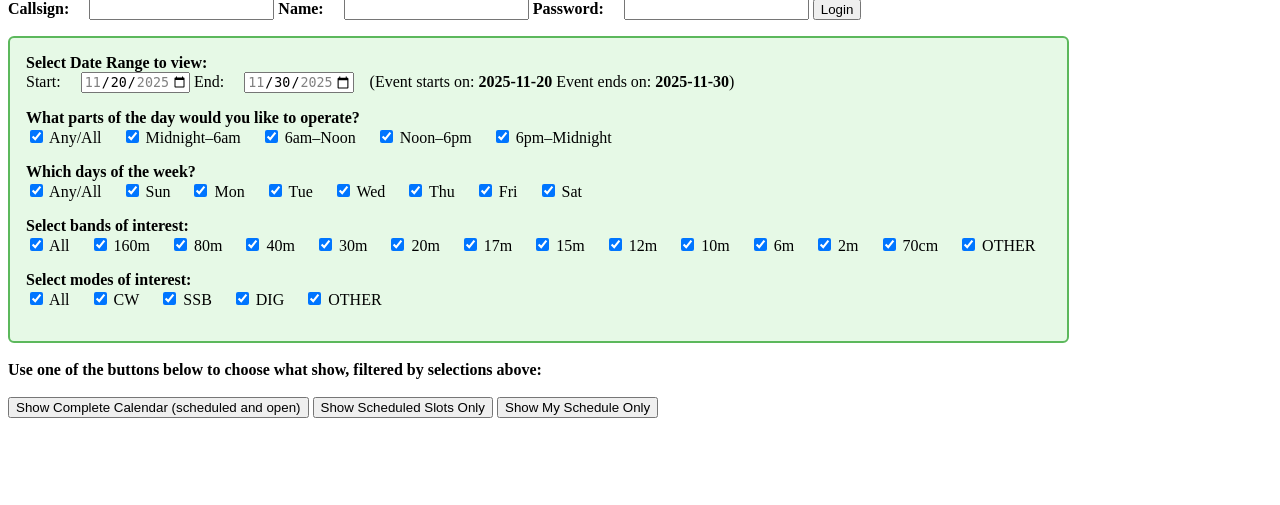
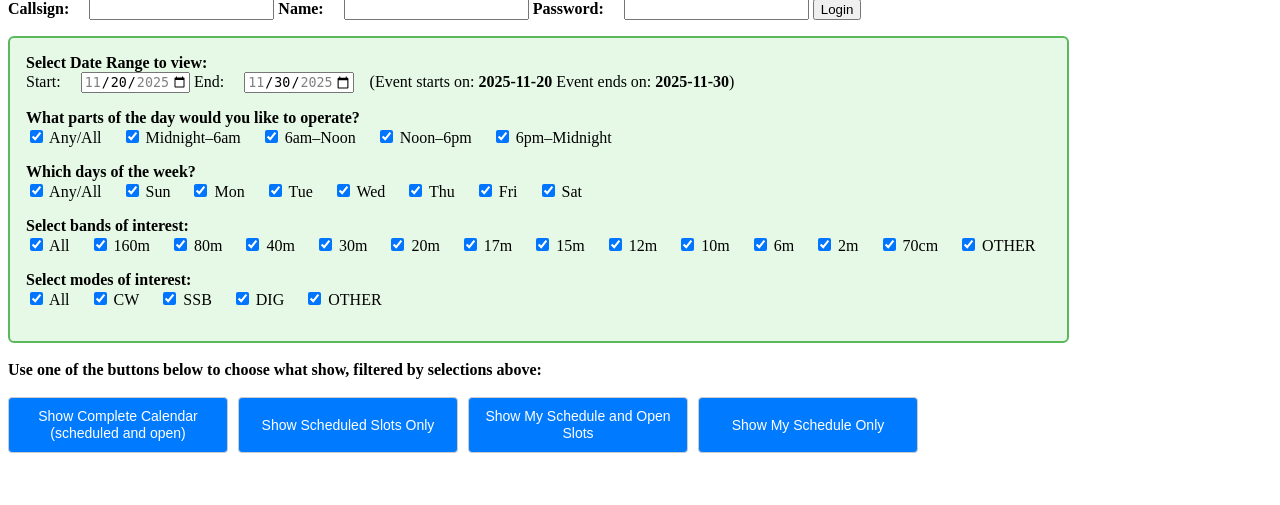
Before and after one commit to wizardofaz/k7rst_event_scheduler, a PHP site: page /scheduler.php in a window 1280 px wide. Shown: the part 242-747 px from the top of the page. Run offline with PHP 8.4, Linux system fonts and the light colour scheme.

Commit message:
remember currently logged in user; style changes on some buttons; implement mine_and_open

```diff
--- a/login.php
+++ b/login.php
@@ -3,12 +3,14 @@ require_once 'config.php';
 require_once 'logging.php';
 require_once 'db.php';
 
-function login($db_conn, $op_call, $op_pw) {
+function login($db_conn, $op_call, $op_name, $op_pw) {
 
     // password and login handling
 
     // Login related variables:
     // $_SESSION['authenticated_users'][$call]: table of users already authenticated in this session
+    // $_SESSION['logged_in_call']: call of currently logged in user
+    // $_SESSION['logged_in_name']: name of currently logged in user
     // $_SESSION['login_flash']: when set true will trigger a short "logged in" message
     // $authorized: current user is authorized
 
@@ -19,6 +21,10 @@ function login($db_conn, $op_call, $op_pw) {
     $authorized = false;
 
     if ($_SERVER['REQUEST_METHOD'] === 'POST') {
+        if(isset($_SESSION['logged_in_call'])) {
+            $op_call = $_SESSION['logged_in_call'];
+            $op_name = $_SESSION['logged_in_name'];
+        }
 
         if (isset($_SESSION['authenticated_users'][$op_call])
             && $_SESSION['authenticated_users'][$op_call]
@@ -35,12 +41,16 @@ function login($db_conn, $op_call, $op_pw) {
                 // there is no db pw && no pw was entered, this user is authorized by default (I know, unconventional...)
                 log_msg(DEBUG_INFO, "✅ PW: No password exists in db for $op_call, login without pw is ok");
                 $_SESSION['authenticated_users'][$op_call] = true;
+                $_SESSION['logged_in_call'] = $op_call;
+                $_SESSION['logged_in_name'] = $op_name;
                 $_SESSION['login_flash'] = true;
                 $authorized = true;
             } elseif ($db_stored_pw === $op_pw) {
                 // input matches db
                 log_msg(DEBUG_INFO, "✅ PW: db password matches input for $op_call, login ok");
                 $_SESSION['authenticated_users'][$op_call] = true;
+                $_SESSION['logged_in_call'] = $op_call;
+                $_SESSION['logged_in_name'] = $op_name;
                 $_SESSION['login_flash'] = true;
                 $authorized = true;
             } elseif (!$db_stored_pw && $op_pw) {
@@ -48,11 +58,15 @@ function login($db_conn, $op_call, $op_pw) {
                 log_msg(DEBUG_INFO, "✅ PW: no previous db password, will store one now for $op_call, login ok");
                 db_add_password($db_conn, $op_call, $op_pw);
                 $_SESSION['authenticated_users'][$op_call] = true;
+                $_SESSION['logged_in_call'] = $op_call;
+                $_SESSION['logged_in_name'] = $op_name;
                 $_SESSION['login_flash'] = true;
                 $authorized = true;
             } else {
                 log_msg(DEBUG_INFO, "❌ PW: db password does not match input for $op_call, login failed");
                 unset($_SESSION['authenticated_users'][$op_call]);
+                unset($_SESSION['logged_in_call']);
+                unset($_SESSION['logged_in_name']);
                 $authorized = false;
             }
 
--- a/scheduler.css
+++ b/scheduler.css
@@ -36,3 +36,41 @@ label { margin-right: 1em; }
 		padding: 4px;
 	}
 }
+
+/* Make the container flex so the buttons stay on the same line */
+.button-container {
+    display: flex;
+    gap: 10px;
+    flex-wrap: wrap;
+    justify-content: flex-start;
+    align-items: stretch; /* Ensures all buttons are same height */
+}
+
+/* Style for each button */
+.button-container input {
+    flex: 1 1 200px;         /* Grow/shrink with a base width of 200px */
+    min-width: 150px;        /* Don’t go smaller than this */
+    max-width: 220px;        /* Prevent overly wide buttons */
+    width: 100%;             /* Fill allowed space within flex item */
+
+    padding: 10px 15px;
+    text-align: center;
+
+    white-space: normal;     /* Allow wrapping */
+    word-wrap: break-word;   /* Older fallback */
+    overflow-wrap: break-word; /* Modern */
+
+    font-size: 14px;
+    line-height: 1.2;
+    background-color: #007bff;
+    color: white;
+    border: 1px solid #ccc;
+    border-radius: 4px;
+    cursor: pointer;
+
+    box-sizing: border-box;
+}
+
+.button-container input:hover {
+    background-color: #0056b3;  /* Darker shade on hover */
+}
--- a/scheduler.php
+++ b/scheduler.php
@@ -41,6 +41,7 @@ $modes_list = $mode_opts; // all modes selected by default
 
 // which button was clicked:
 $mine_only = false;
+$mine_plus_open =
 $complete_calendar = false;
 $scheduled_only = false;
 
@@ -51,7 +52,9 @@ $password_error = '';
 // collect form data
 if ($_SERVER['REQUEST_METHOD'] === 'POST') {
     $op_call_input = strtoupper(trim($_POST['op_call'] ?? ''));
+	if (!$op_call_input) $op_call_input = ($_SESSION['logged_in_call'] ?? '');
     $op_name_input = trim($_POST['op_name'] ?? '');
+	if (!$op_name_input) $op_name_input = ($_SESSION['logged_in_name'] ?? '');
     $op_password_input = trim($_POST['op_password'] ?? '');
     $start_date = $_POST['start_date'] ?? '';
     $end_date = $_POST['end_date'] ?? '';
@@ -71,6 +74,9 @@ if ($_SERVER['REQUEST_METHOD'] === 'POST') {
 	if (isset($_POST['mine_only'])) {
 		$mine_only = true;
 		$_SESSION['most_recent_show'] = 'mine_only';
+	} elseif (isset($_POST['mine_plus_open'])) {
+		$mine_plus_open = true;
+		$_SESSION['most_recent_show'] = 'mine_plus_open';
 	} elseif (isset($_POST['complete_calendar'])) {
 		$complete_calendar = true;
 		$_SESSION['most_recent_show'] = 'complete_calendar';
@@ -82,12 +88,12 @@ if ($_SERVER['REQUEST_METHOD'] === 'POST') {
     log_msg(DEBUG_VERBOSE, "ℹ️ Incoming POST: " . json_encode($_POST));
     log_msg(DEBUG_INFO, "ℹ️ Session authenticated_users: " . json_encode($_SESSION['authenticated_users'] ?? []));
     log_msg(DEBUG_INFO, "ℹ️ op_call_input: $op_call_input");
-	log_msg(DEBUG_INFO, "ℹ️ most_recent_show: " . $_SESSION['most_recent_show']);
+	log_msg(DEBUG_INFO, "ℹ️ most_recent_show: " . $_SESSION['most_recent_show'] ?? '(not set)');
 }
 
 $db_conn = db_get_connection();
 
-$authorized = login($db_conn, $op_call_input, $op_password_input);
+$authorized = login($db_conn, $op_call_input, $op_name_input, $op_password_input);
 
 // authentication not required for browsing
 $requires_authentication = isset($_POST['add_selected']) || isset($_POST['delete_selected']);
@@ -133,6 +139,7 @@ if ($_SERVER['REQUEST_METHOD'] === 'POST' && ($authorized || !$requires_authenti
 
 		// trigger the display of the schedule asif the most recently used show button
 		$mine_only = ($_SESSION['most_recent_show'] === 'mine_only');
+		$mine_plus_open = ($_SESSION['most_recent_show'] === 'mine_plus_open');
 		$complete_calendar = ($_SESSION['most_recent_show'] === 'complete_calendar');
 		$scheduled_only = ($_SESSION['most_recent_show'] === 'scheduled_only');
     }
@@ -148,16 +155,18 @@ if ($_SERVER['REQUEST_METHOD'] === 'POST' && ($authorized || !$requires_authenti
 
 		// trigger the display of the schedule asif the most recently used show button
 		$mine_only = ($_SESSION['most_recent_show'] === 'mine_only');
+		$mine_plus_open = ($_SESSION['most_recent_show'] === 'mine_plus_open');
 		$complete_calendar = ($_SESSION['most_recent_show'] === 'complete_calendar');
 		$scheduled_only = ($_SESSION['most_recent_show'] === 'scheduled_only');
     }
 
 	if($mine_only) log_msg(DEBUG_INFO, "✅ display schedule with mine_only");
+	if($mine_plus_open) log_msg(DEBUG_INFO, "✅ display schedule with mine_plus_open");
 	if($complete_calendar) log_msg(DEBUG_INFO, "✅ display schedule with complete_calendar");
 	if($scheduled_only) log_msg(DEBUG_INFO, "✅ display schedule with scheduled_only");
 
 	// if any "show" button was pressed
-    if ($complete_calendar || $mine_only || $scheduled_only) {
+    if ($complete_calendar || $mine_only || $mine_plus_open || $scheduled_only) {
         if ($start_date && !$end_date) $end_date = $start_date;
         if (!$start_date && $end_date) $start_date = $end_date;
         if (!$start_date && !$end_date) {
@@ -204,17 +213,16 @@ if ($_SERVER['REQUEST_METHOD'] === 'POST' && ($authorized || !$requires_authenti
 					$mode = $row ? $row['mode'] : null;
 					$club_station = $row['club_station'] ?? '';
 					$notes = $row['notes'] ?? '';
-
 					// skip open slots when showing only scheduled
 					if ($scheduled_only && !$op) continue;
 					// skip lines for other ops when showing only mine
-					if ($mine_only && $op !== $op_call_input) continue;
+					if (($mine_only || $mine_plus_open) && $op !== $op_call_input) continue;
 					// gather what's left to be displayed in the table
 					$table_rows[] = compact('date', 'time', 'band', 'mode', 'op', 'name', 'club_station', 'notes');
 				}
 				// add an unscheduled row if current call is not scheduled in this slot
 				// because we can schedule multiple ops in one slot (other mode and/or other special event callsign)
-				if ($complete_calendar && $none_are_me) {
+				if (($complete_calendar || $mine_plus_open) && $none_are_me) {
 					$band = $mode = $op = $name = $club_station = $notes = null;
 					$table_rows[] = compact('date', 'time', 'band', 'mode', 'op', 'name', 'club_station', 'notes');
 				}
@@ -459,10 +467,14 @@ if (DEBUG_LEVEL > 0) {trigger_error("Remember to turn off logging when finished
 	<div class="section">
     	<strong>Use one of the buttons below to choose what show, filtered by selections above:</strong><br><br>
     	<input type="hidden" name="enter_pressed" value="Enter Pressed">
+    	<div class="button-container">
         	<input type="submit" name="complete_calendar" value="Show Complete Calendar (scheduled and open)">
         	<input type="submit" name="scheduled_only" value="Show Scheduled Slots Only">
+        	<input type="submit" name="mine_plus_open" value="Show My Schedule and Open Slots">
         	<input type="submit" name="mine_only" value="Show My Schedule Only">
     	</div>
+	</div>
+
 
 <?php if ($table_rows): ?>
 
```
Also changed, not shown: todo.txt (+7 -1 lines), visualizer.php (+4 -7 lines). Lines whose indentation alone changed are shown as unchanged.
